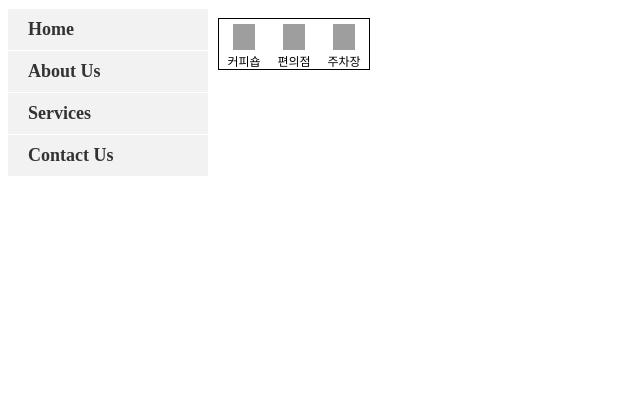
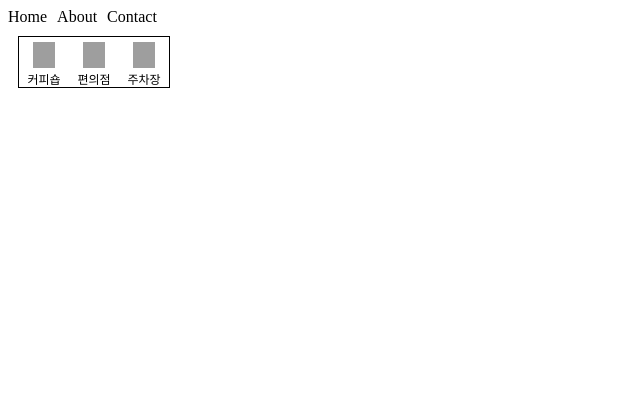
Before and after one commit to charles0328/ddymap, a Flask app: page / in a window 1280 px wide. Shown: the top 420 px of the page, without its empty margins (0-640 px from the left). Before the commit the page ends 176 px from the top, so only its background shows below. Run offline with Flask 2, Linux system fonts and the light colour scheme; some libraries are stand-ins or nearby versions; grey boxes are pictures that could not be loaded.

Commit message:
타이틀수정, GNB 좌측에서 상단 영역으로 변경

```diff
--- a/templates/index.html
+++ b/templates/index.html
@@ -2,35 +2,26 @@
 <html lang="en">
 <head>
     <meta charset="UTF-8">
-    <title>대동0ㅕ지도5</title>
-    <style>/* CSS for Vertical Menu */
-        #menu {
-          width: 200px;
-          float: left;
+    <title>대동0ㅕ지도</title>
+    <style>
+        nav {
+          display: flex;
         }
 
-        #menu ul {
-          list-style: none;
+        nav ul {
+          display: flex;
+          list-style-type: none;
           margin: 0;
           padding: 0;
         }
 
-        #menu li {
-          background-color: #f2f2f2;
-          margin: 1px 0;
+        nav li {
+          margin-right: 10px;
         }
 
-        #menu a {
-          display: block;
-          padding: 10px 20px;
-          font-size: 18px;
-          font-weight: bold;
-          color: #333;
+        nav a {
           text-decoration: none;
-        }
-
-        #menu a:hover {
-          background-color: #ccc;
+          color: black;
         }
 
         #mapwrap{position:relative;overflow:hidden;}
@@ -46,14 +37,13 @@
 </head>
 <body>
     <!-- HTML for Vertical Menu -->
-    <div id="menu">
+    <nav>
       <ul>
         <li><a href="#">Home</a></li>
-        <li><a href="#">About Us</a></li>
-        <li><a href="#">Services</a></li>
-        <li><a href="#">Contact Us</a></li>
+        <li><a href="#">About</a></li>
+        <li><a href="#">Contact</a></li>
       </ul>
-    </div>
+    </nav>
     <div id="mapwrap">
     <!-- 지도가 표시될 div -->
     <div id="map" style="width:100%;height:1000px;"></div>
```
